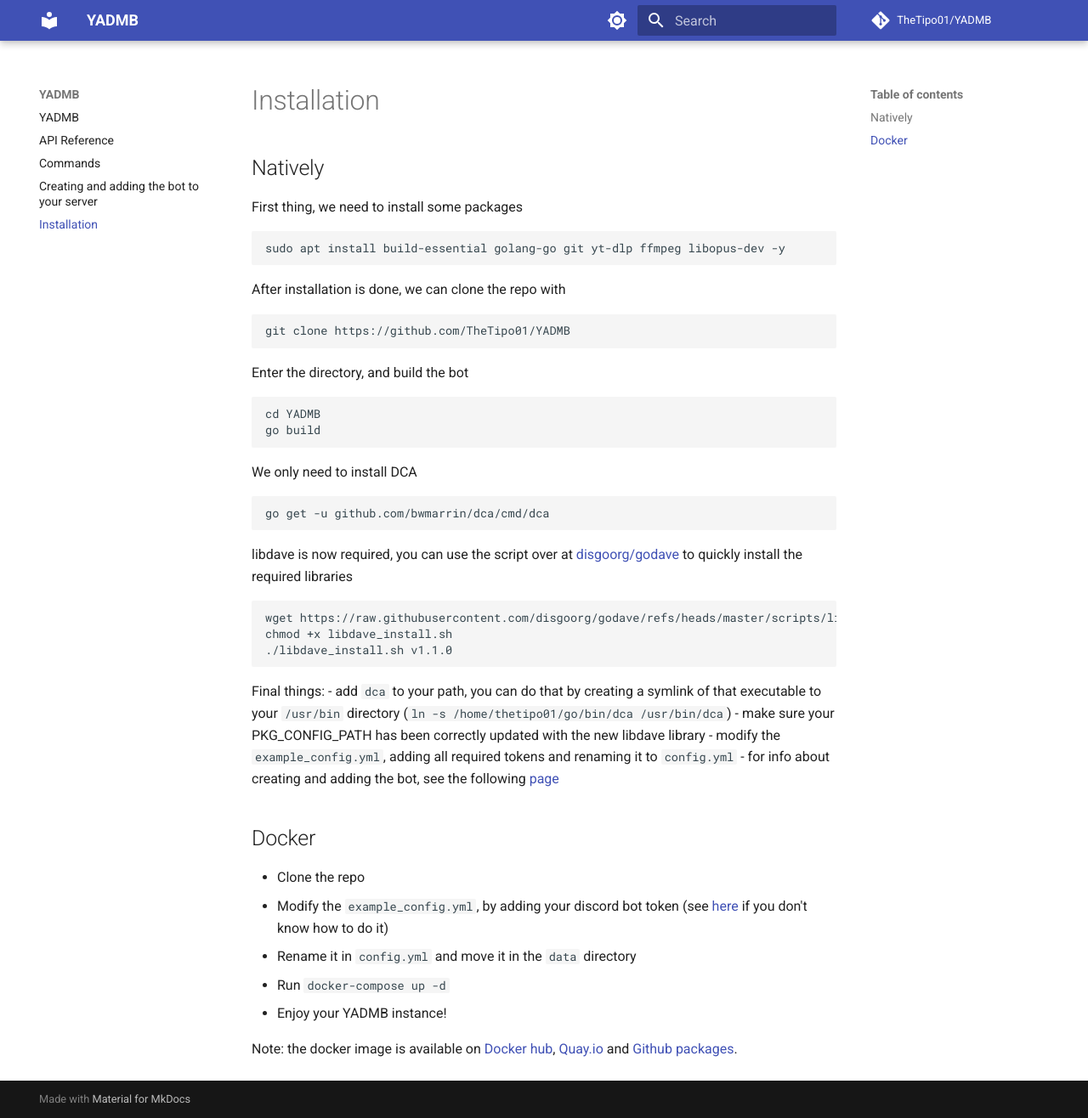
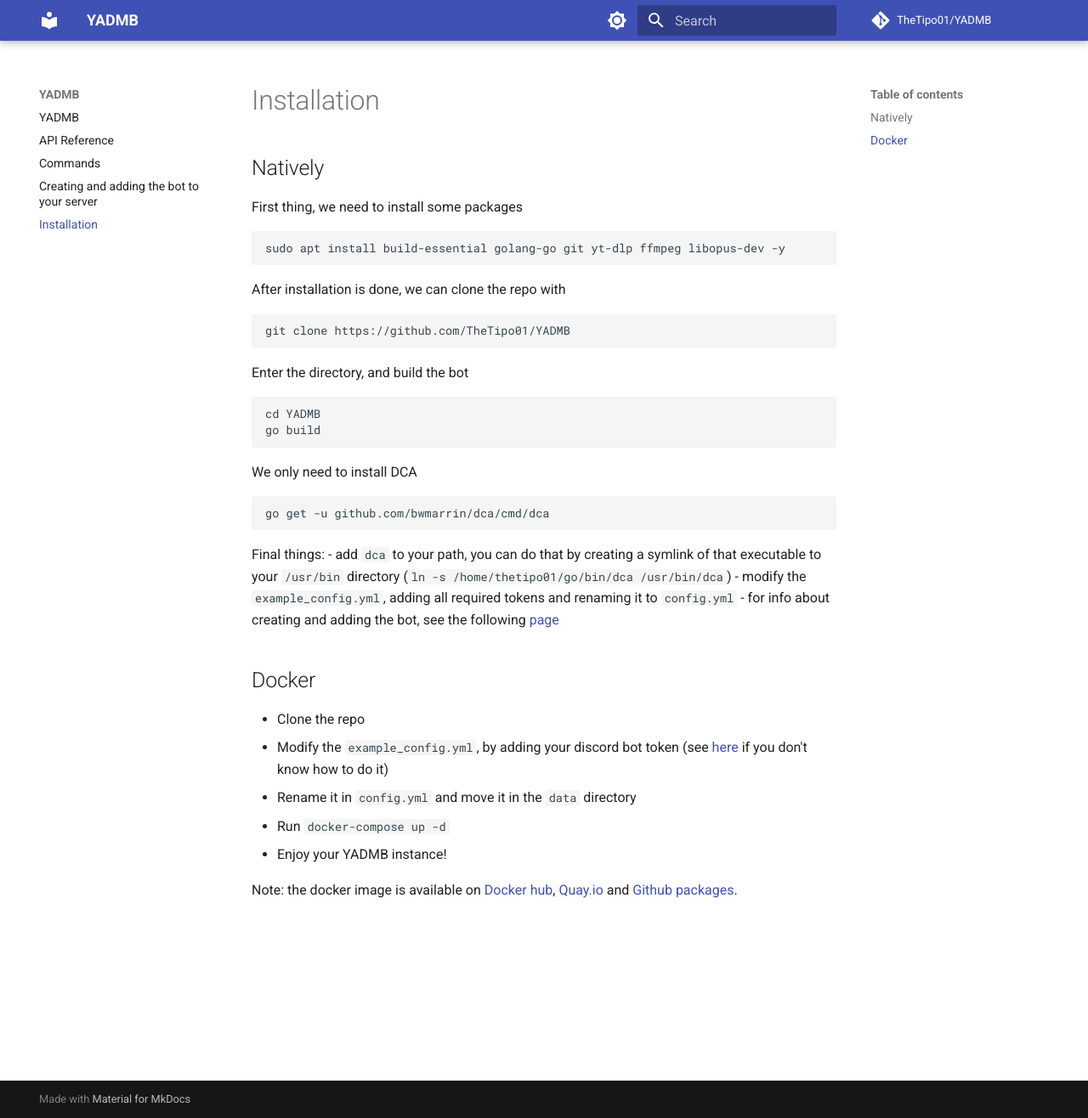
Before and after one commit to TheTipo01/YADMB, an MkDocs documentation site: the page built from docs/install.md, in a window 1280 px wide and 1316 px high. Shown: the whole window at 85% size. Built offline with MkDocs 1.6.1 and Material for MkDocs 9.7.7, drawn with Linux system fonts in a browser that asks for light colours; comment, search, counter and statistics services are not loaded.

Commit message:
docs: removed libdave references
as we now use a pure go implementation, there's no need to install it anymore
thanks to https://github.com/thomas-vilte/dave-go/ <3

````diff
--- a/docs/install.md
+++ b/docs/install.md
@@ -27,16 +27,8 @@
 go get -u github.com/bwmarrin/dca/cmd/dca
 ```
 
-libdave is now required, you can use the script over at [disgoorg/godave](https://github.com/disgoorg/godave/) to quickly install the required libraries
-```Bash
-wget https://raw.githubusercontent.com/disgoorg/godave/refs/heads/master/scripts/libdave_install.sh
-chmod +x libdave_install.sh
-./libdave_install.sh v1.1.0
-```
-
 Final things:
 - add `dca` to your path, you can do that by creating a symlink of that executable to your `/usr/bin` directory (`ln -s /home/thetipo01/go/bin/dca /usr/bin/dca`)
-- make sure your PKG_CONFIG_PATH has been correctly updated with the new libdave library
 - modify the `example_config.yml`, adding all required tokens and renaming it to `config.yml`
 - for info about creating and adding the bot, see the following [page](hosting.md)
 ## Docker
````
Also changed, not shown: README.md (+0 -1 lines).
